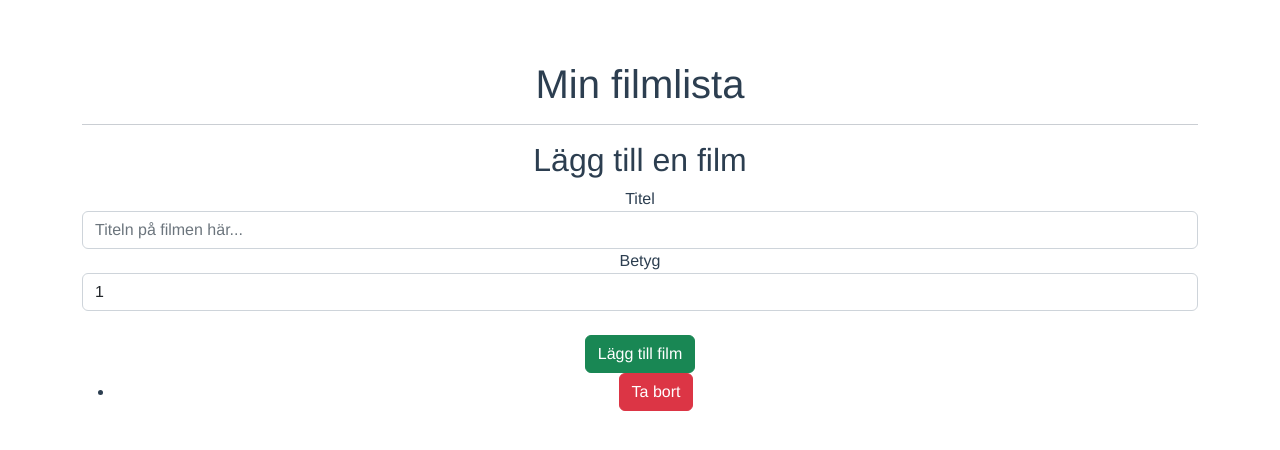
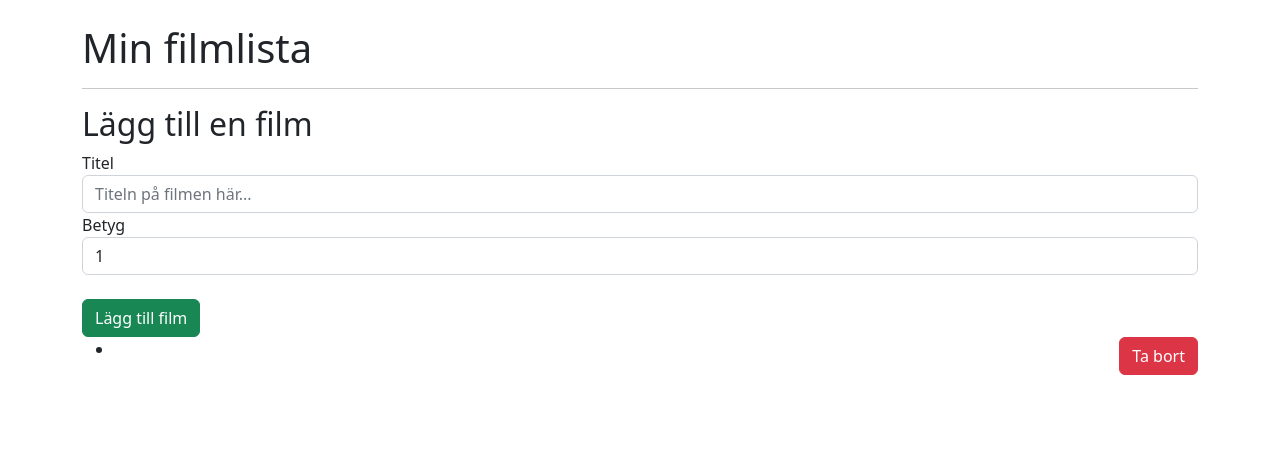
Before and after one commit to PhPersson/my-movie-list, a Vue app: page / in a window 1280 px wide. Shown: the top 450 px of the page. Built offline with nearby package versions, Linux system fonts and the light colour scheme; the HTML template or start-up script is replaced by a standard one.

Commit message:
Added a css file

```diff
--- a/src/App.vue
+++ b/src/App.vue
@@ -14,12 +14,5 @@ export default {
 </script>
 
 <style>
-#app {
-  font-family: Avenir, Helvetica, Arial, sans-serif;
-  -webkit-font-smoothing: antialiased;
-  -moz-osx-font-smoothing: grayscale;
-  text-align: center;
-  color: #2c3e50;
-  margin-top: 60px;
-}
+
 </style>
--- /dev/null
+++ b/src/components/MovieList.css
@@ -0,0 +1,4 @@
+#movie-list > li > #removeBtn{
+    float: right;
+    margin-left: 5px;
+  }
--- a/src/components/MovieList.vue
+++ b/src/components/MovieList.vue
@@ -44,6 +44,4 @@ export default {
 
 </script>
 
-<style>
-
-</style>
+<style src="./MovieList.css"> </style>
```
